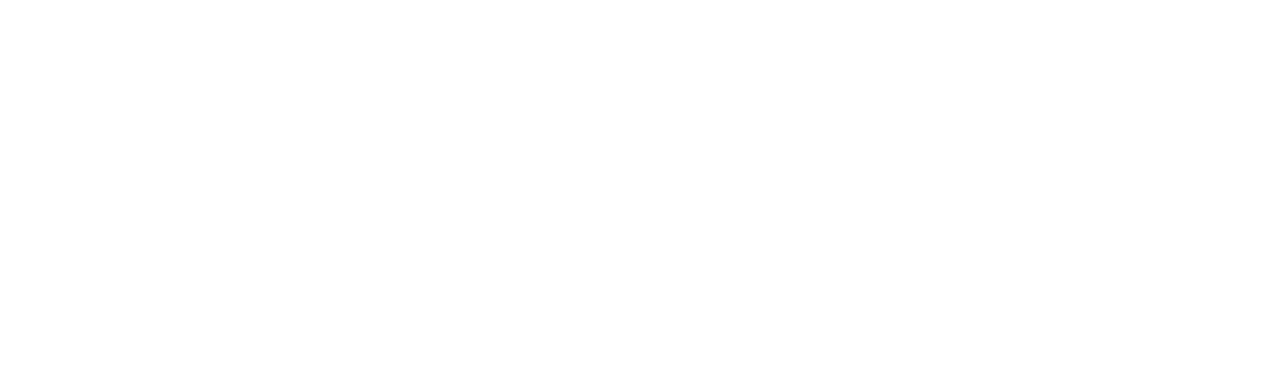
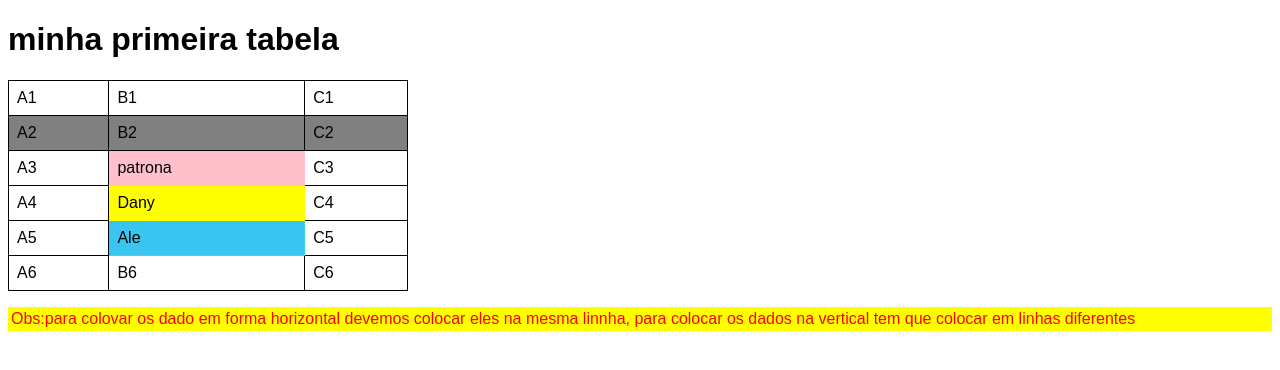
Before and after one commit to marcoantonio1330/html-css3, a plain HTML site: page exercicios/exe023m3/tabela001.html in a window 1280 px wide. Drawn offline with Linux system fonts and the light colour scheme.

Commit message:
criando a primeira tabela
nessa aula o prof ensina como criar um tabela e a hierarquia de uma tabela

```diff
--- a/exercicios/exe023m3/tabela001.html
+++ b/exercicios/exe023m3/tabela001.html
@@ -3,9 +3,92 @@
 <head>
     <meta charset="UTF-8">
     <meta name="viewport" content="width=device-width, initial-scale=1.0">
-    <title>Document</title>
+    <title>tabelas</title>
+    <style>
+        body{
+            font-family: Arial, Helvetica, sans-serif;
+
+        }
+
+        table{
+            width: 400px;
+            border-collapse: collapse;
+
+        }
+        tr.linha{
+            background-color: gray;
+        }
+
+        td{
+              border: 1px solid black;
+              padding: 8px;
+        }
+
+        td.dado{
+            background-color: rgb(58, 197, 240);
+            border: 1px solid rgb(51, 216, 238);
+
+        }
+
+        td.dado2{
+            background-color:yellow;
+            border: 1px solid rgb(255, 255, 0);
+        }
+
+        td.dado3{
+            background-color: pink;
+            border: 1px solid pink;
+        }
+
+        p{
+            color: red;
+            border: 3px solid yellow;
+            background-color: yellow;
+
+        }
+    </style>
 </head>
 <body>
+    <!--hiraequia de tabelas
+    table = tabela
+         table row = linha de tabela
+         table heard = cabeçalho de tabela
+            table data = dados tabela
 
+    -->
+    <h1>minha primeira tabela</h1>
+    <table>
+        <tr><!--primeira linha -->
+            <td>A1</td>
+            <td>B1</td>
+            <td>C1</td>
+        </tr>
+        <tr class="linha"><!-- segunda linha -->
+            <td>A2</td>
+            <td>B2</td>
+            <td>C2</td>
+        </tr>
+        <tr><!--- terceira linha-->
+            <td >A3</td>
+            <td class="dado3">patrona</td>
+            <td >C3</td>
+        </tr>
+        <tr><!--quarta linha -->
+            <td>A4</td>
+            <td class="dado2">Dany</td>
+            <td>C4</td>
+        </tr>
+        <tr>
+            <td>A5</td>
+            <td class="dado">Ale</td>
+            <td>C5</td>
+        </tr>
+        <tr>
+            <td>A6</td>
+            <td>B6</td>
+            <td>C6</td>
+        </tr>
+    </table>
+    <p>Obs:para colovar os dado em forma horizontal devemos colocar eles na mesma linnha, para colocar os dados na vertical tem que colocar em linhas diferentes </p>
 </body>
 </html>
```
Also changed, not shown: imagens modulo 3/criando tabelas/criando a nossa primera tabela e hierarquia de tabela.jpg (added), imagens modulo 3/criando tabelas/estrtura basica de uma tabela.jpg (added), imagens modulo 3/criando tabelas/estrutura simples final.jpg (added), imagens modulo 3/criando tabelas/parte css da tabela com tag nova.jpg (added), imagens modulo 3/criando tabelas/parte html da tabela.jpg (added).
